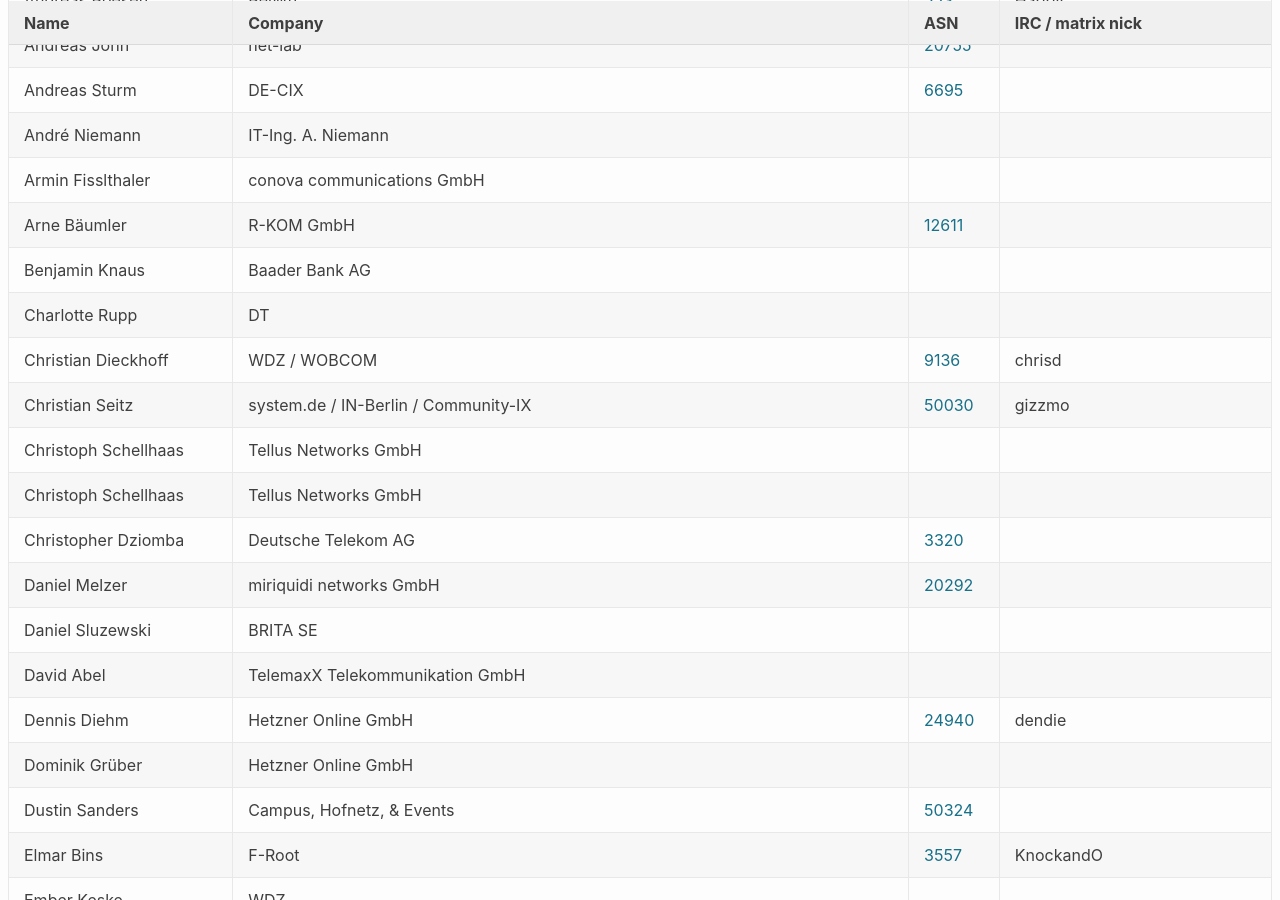
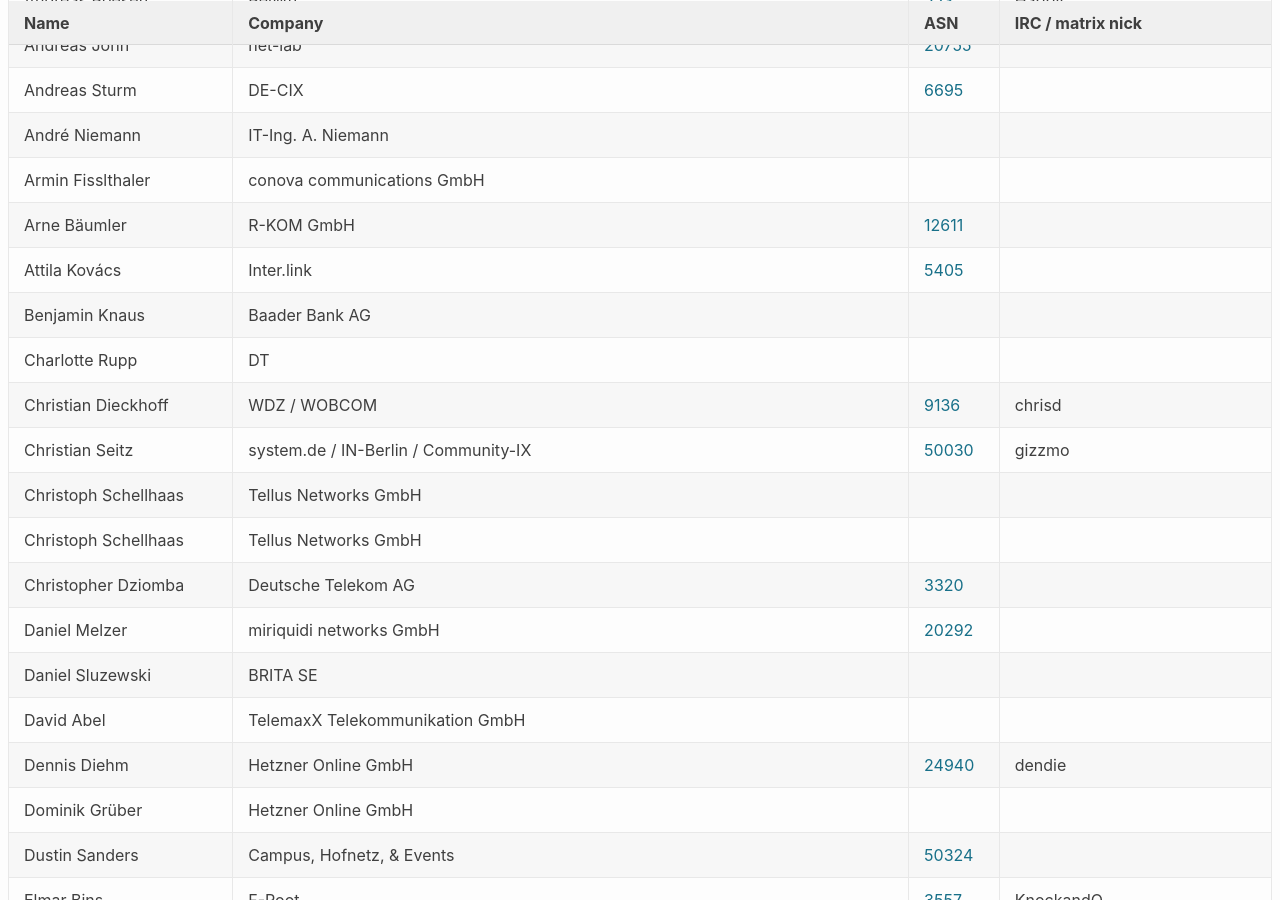
Before and after one commit to denog/pretix-attendeelist, a Jekyll site: the page built from denog17/index.markdown, in a window 1280 px wide and 900 px high, scrolled down 469 px. Built offline with Jekyll 4.4.1, drawn with Linux system fonts in a browser that asks for light colours.

Commit message:
Latest data: Tue Jun 24 11:30:09 UTC 2025

```diff
--- a/_data/attendees_denog17_onsite.json
+++ b/_data/attendees_denog17_onsite.json
@@ -70,6 +70,12 @@
     "company": "R-KOM GmbH",
     "irc": null,
     "asn": "12611"
+  },
+  {
+    "name": "Attila Kovács",
+    "company": "Inter.link",
+    "irc": null,
+    "asn": "5405"
   },
   {
     "name": "Benjamin Knaus",
```
